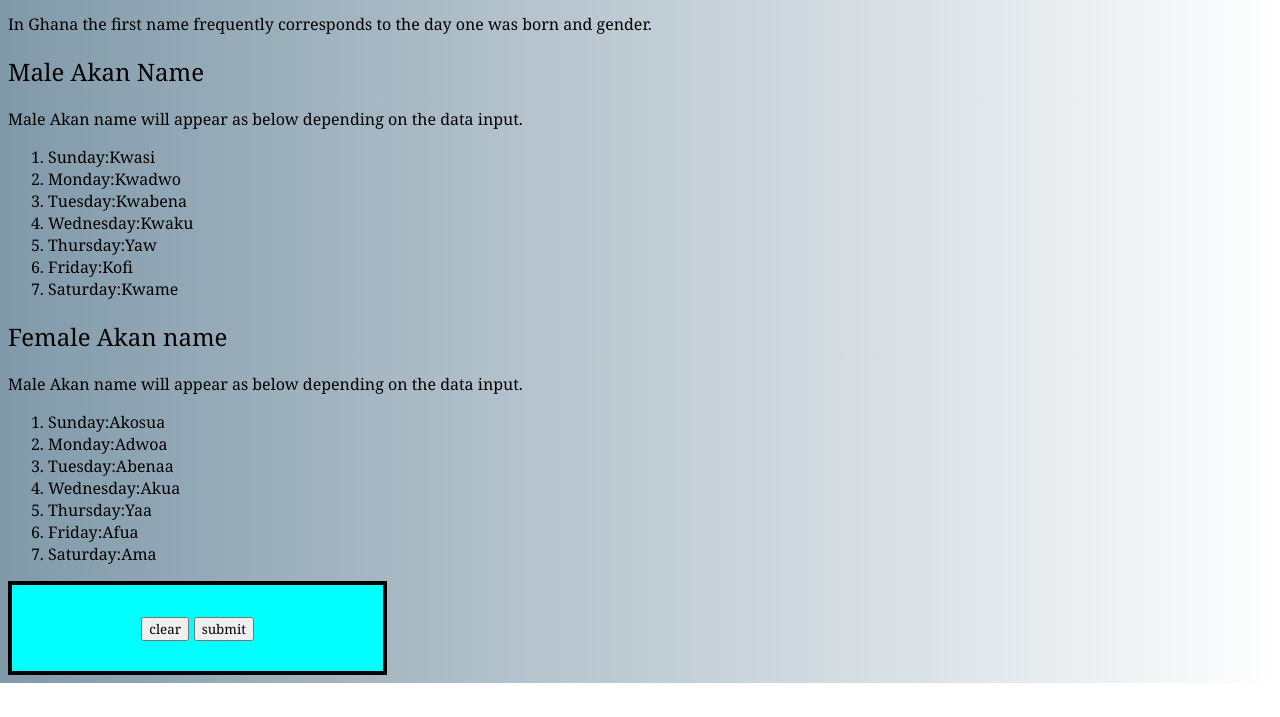
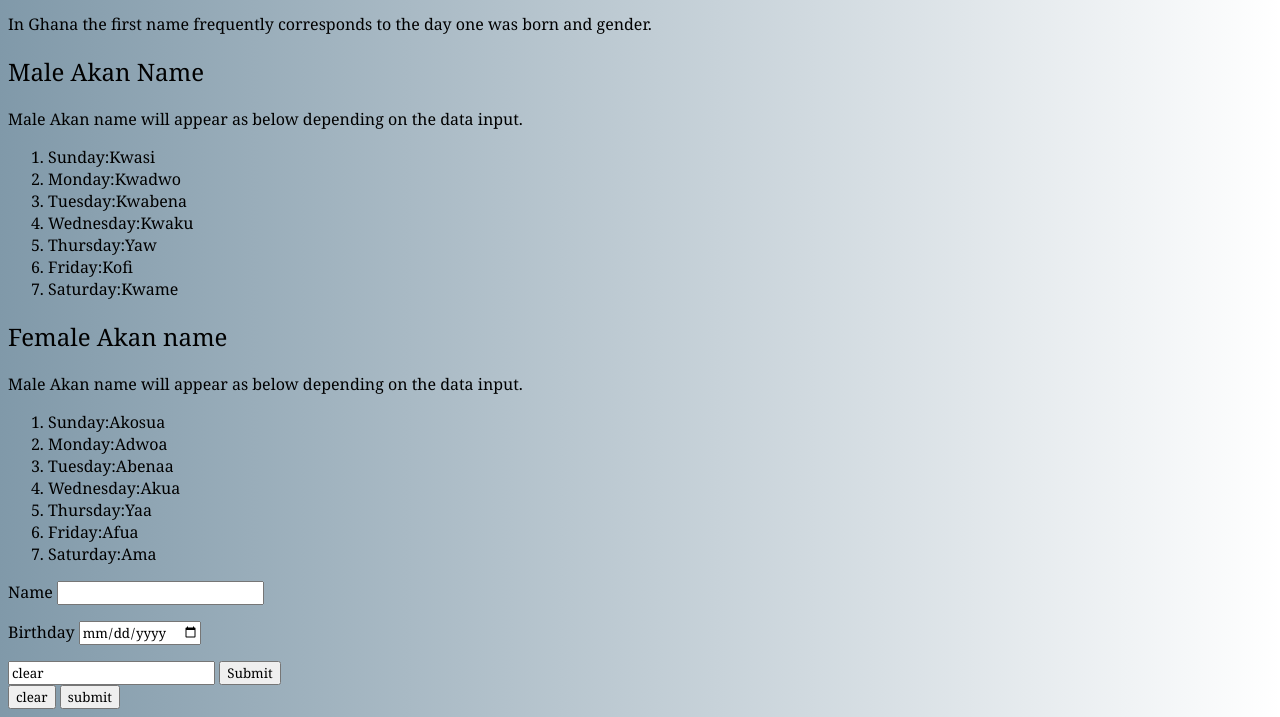
Before and after one commit to Juliet-Ol/Akan-name-calculator, a plain HTML site: page index.html in a window 1280 px wide. Shown: the part 155-872 px from the top of the page. Before the commit the page ends 838 px from the top, so only its background shows below. Drawn offline with Linux system fonts and the light colour scheme.

Commit message:
calculator form

```diff
--- a/index.html
+++ b/index.html
@@ -34,12 +34,35 @@
                     <li>Saturday:Ama</li>
 
                 </ol>
-        <div class="calculator-grid">
+
+        <div class="calculator-form">
+            <p>
+                <label for="name">Name</label>
+                <input type="text" id="name" name="Name">
+            </p>
+
+            <p>
+                <label for="birthday">Birthday</label>
+                <input type="date" id="birthday" name="birthday">
+            </p>
+                <input type="clear" value="clear">
+                <input type="submit" value="Submit">
+
+
+        </div>
+
+
+
+        <div class="calculator-container">
             <div class="output">
                 <div>
+
                     <button data-all-clear>clear</button>
                     <button data-submit>submit</button>
                 </div>
+        </div>
+
+        <div class=>
 
 
         </div>
```
